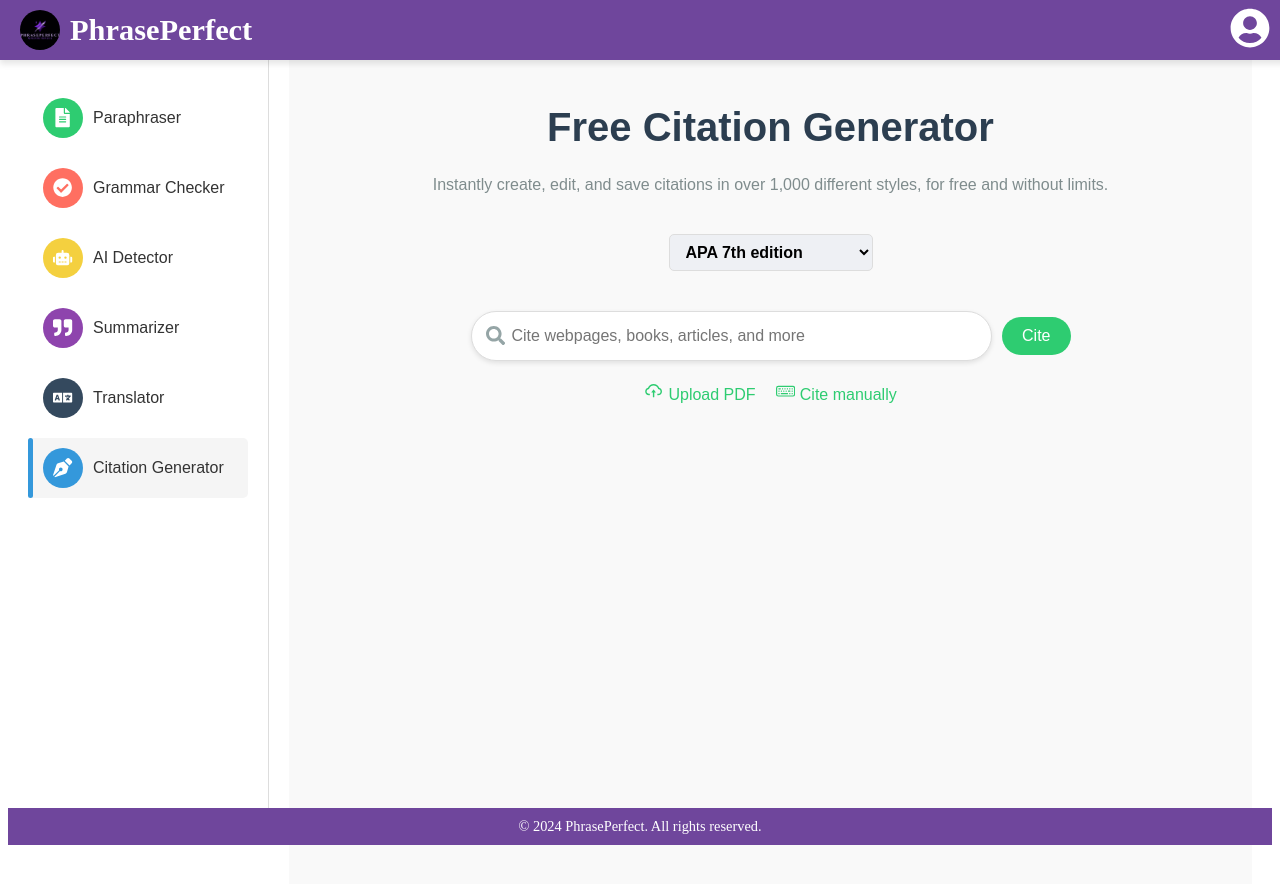
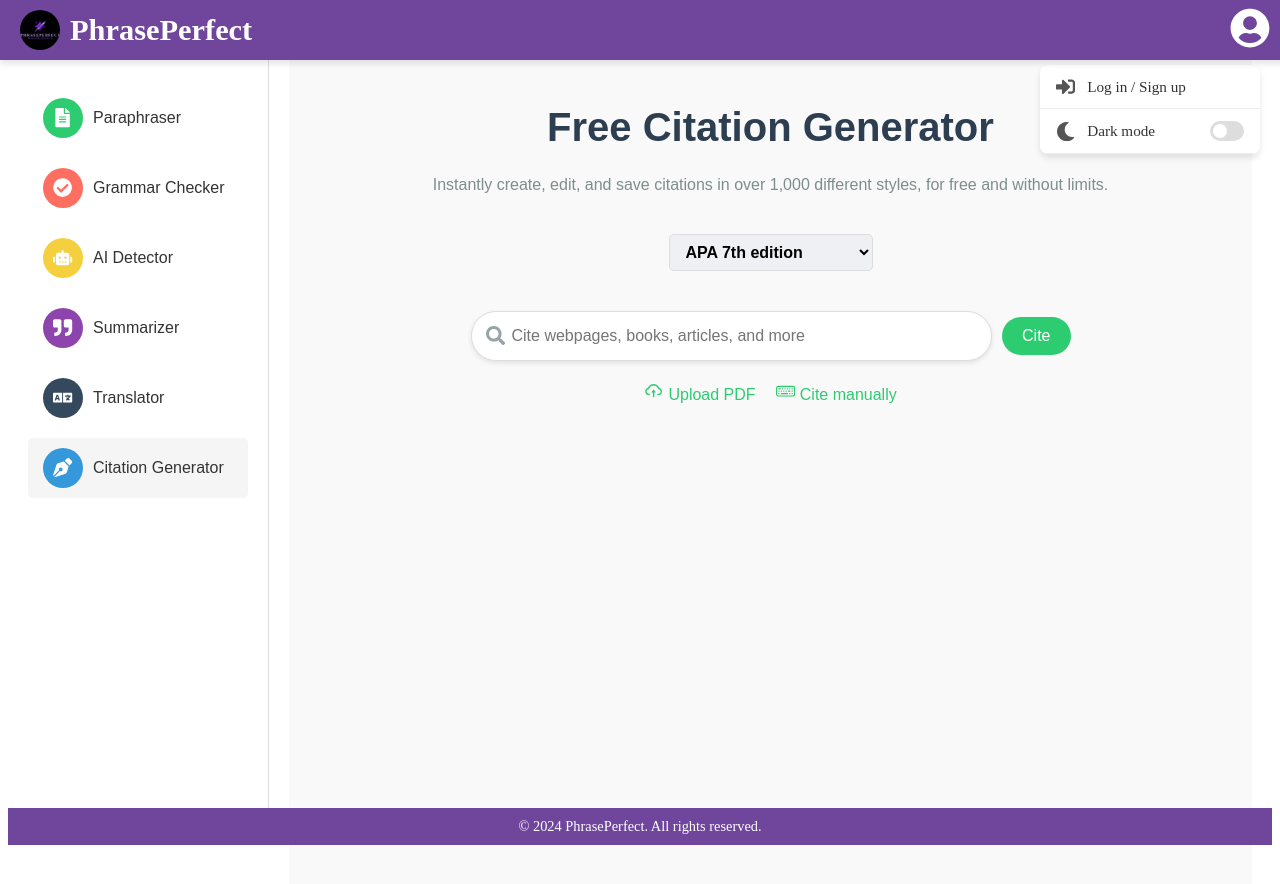
Before and after one commit to Prabal31/phraseperfect, a React (Create React App) app: page /citation-generator in a window 1280 px wide. Shown: the top 884 px of the page. Built offline with nearby package versions, Linux system fonts and the light colour scheme.

Commit message:
Implement dark mode functionality: add state management and pass props to AccountDropdown and Sidebar components

```diff
--- a/src/App.js
+++ b/src/App.js
@@ -1,4 +1,4 @@
-import React from "react";
+import React, { useState } from "react";
 import { BrowserRouter as Router, Routes, Route } from "react-router-dom";
 import Sidebar from "./Sidebar/Sidebar";
 import Header from "./Header/Header";
@@ -12,20 +12,26 @@
 import CitationgeneratorTool from "./Tools/CitationgeneratorTool";
 import Login from "./Auth/Login";
 import SignIn from "./Auth/Signin";
-
-
-
+import AccountDropdown from "./Auth/Accountdropdown"; // Import AccountDropdown
 
 const App = () => {
+  const [darkMode, setDarkMode] = useState(false);
+
+  const toggleDarkMode = () => {
+    setDarkMode((prev) => !prev);
+    document.body.style.backgroundColor = darkMode ? "#fff" : "#333";
+    document.body.style.color = darkMode ? "#000" : "#fff";
+  };
+
   return (
     <Router>
-      <div style={styles.page}>
+      <div style={{ ...styles.page, backgroundColor: darkMode ? "#333" : "#fff", color: darkMode ? "#fff" : "#000" }}>
         <Header />
+        <AccountDropdown darkMode={darkMode} toggleDarkMode={toggleDarkMode} /> {/* Pass darkMode and toggle */}
         <div style={styles.container}>
-          <Sidebar />
+          <Sidebar isDarkMode={darkMode} /> {/* Pass darkMode */}
           <main style={styles.content}>
             <Routes>
-              {/* Define the routes for different pages */}
               <Route path="/" element={<HomePage />} />
               <Route path="/paraphrase" element={<ParaphrasingTool />} />
               <Route path="/grammar-checker" element={<GrammarcheckerTool />} />
@@ -35,7 +41,6 @@
               <Route path="/citation-generator" element={<CitationgeneratorTool />} />
               <Route path="/login" element={<Login />} />
               <Route path="/signin" element={<SignIn />} />
-
             </Routes>
           </main>
         </div>
--- a/src/Auth/Accountdropdown.js
+++ b/src/Auth/Accountdropdown.js
@@ -1,27 +1,17 @@
-import React, { useState } from "react";
-import { Link } from "react-router-dom"; // Import Link for navigation
+import React from "react";
+import { Link } from "react-router-dom";
+import { FaMoon, FaSignInAlt } from "react-icons/fa";
 
-import { FaMoon, FaSignInAlt } from "react-icons/fa"; // Icons for the dropdown menu
-
-
-const AccountDropdown = () => {
-  const [darkMode, setDarkMode] = useState(false);
-
-  const toggleDarkMode = () => {
-    setDarkMode((prev) => !prev);
-    document.body.style.backgroundColor = darkMode ? "#fff" : "#333";
-    document.body.style.color = darkMode ? "#000" : "#fff";
-  };
-
+const AccountDropdown = ({ darkMode, toggleDarkMode }) => {
   return (
     <div style={styles.dropdownMenu}>
-         {/* Login / Sign Up */}
+      {/* Login / Sign Up */}
       <Link to="/login" style={styles.menuItem}>
         <FaSignInAlt style={styles.menuIcon} />
         <span>Log in / Sign up</span>
       </Link>
       {/* Dark Mode Toggle */}
-      <div style={styles.menuItem}>
+      <div style={styles.menuItem} onClick={toggleDarkMode}>
         <FaMoon style={styles.menuIcon} />
         <span>Dark mode</span>
         <div
@@ -29,7 +19,6 @@
             ...styles.toggleSwitch,
             backgroundColor: darkMode ? "#6f469c" : "#ddd",
           }}
-          onClick={toggleDarkMode}
         >
           <div
             style={{
--- a/src/Sidebar/Sidebar.js
+++ b/src/Sidebar/Sidebar.js
@@ -1,5 +1,5 @@
 import React from "react";
-import { Link, useLocation } from "react-router-dom"; // Import useLocation
+import { Link, useLocation } from "react-router-dom";
 import {
   FaFileAlt,
   FaCheckCircle,
@@ -7,10 +7,10 @@
   FaQuoteRight,
   FaLanguage,
   FaPenNib,
-} from "react-icons/fa"; // Icons for sidebar options
+} from "react-icons/fa";
 
-const Sidebar = () => {
-  const location = useLocation(); // Get the current path
+const Sidebar = ({ isDarkMode }) => {
+  const location = useLocation();
 
   const options = [
     { icon: <FaFileAlt />, label: "Paraphraser", color: "#2ECC71", path: "/paraphrase" },
@@ -22,32 +22,48 @@
   ];
 
   return (
-    <div style={styles.sidebar}>
+    <div
+      style={{
+        ...styles.sidebar,
+        backgroundColor: isDarkMode ? "#333" : "#fff",
+        color: isDarkMode ? "#fff" : "#333",
+        borderRight: isDarkMode ? "1px solid #444" : "1px solid #ddd",
+      }}
+    >
       <ul style={styles.options}>
         {options.map((option, index) => {
-          const isActive = location.pathname === option.path; // Check if the current path matches the item's path
+          const isActive = location.pathname === option.path;
           return (
             <li
               key={index}
               style={{
                 ...styles.option,
                 ...(isActive ? styles.activeOption : {}),
+                backgroundColor: isActive
+                  ? isDarkMode
+                    ? "#555"
+                    : "#f5f5f5"
+                  : "transparent",
+                color: isDarkMode ? "#fff" : "#333",
               }}
             >
-              <Link to={option.path} style={styles.link}>
-                <div style={{ ...styles.icon, backgroundColor: option.color }}>
+              <Link
+                to={option.path}
+                style={{
+                  ...styles.link,
+                  color: isDarkMode ? "#fff" : "#333",
+                }}
+              >
+                <div
+                  style={{
+                    ...styles.icon,
+                    backgroundColor: option.color,
+                  }}
+                >
                   {option.icon}
                 </div>
                 <span style={styles.label}>{option.label}</span>
               </Link>
-              {isActive && (
-                <div
-                  style={{
-                    ...styles.highlight,
-                    backgroundColor: option.color, // Match the highlight color to the tile's color
-                  }}
-                ></div>
-              )}
             </li>
           );
         })}
@@ -59,14 +75,13 @@
 const styles = {
   sidebar: {
     width: "220px",
-    backgroundColor: "white",
-    borderRight: "1px solid #ddd",
     padding: "20px",
     paddingTop: "80px",
     display: "flex",
     flexDirection: "column",
     alignItems: "flex-start",
     left: 0,
+    transition: "background-color 0.3s ease, color 0.3s ease",
   },
   options: {
     listStyleType: "none",
@@ -77,16 +92,16 @@
   option: {
     display: "flex",
     alignItems: "center",
-    position: "relative", // Necessary for the highlight bar
+    position: "relative",
     padding: "10px 15px",
     borderRadius: "5px",
     marginBottom: "10px",
     cursor: "pointer",
     fontFamily: "'Arial', sans-serif",
-    transition: "background-color 0.3s ease",
+    transition: "background-color 0.3s ease, color 0.3s ease",
   },
   activeOption: {
-    backgroundColor: "#f5f5f5", // Subtle background for the active option
+    backgroundColor: "#f5f5f5",
   },
   link: {
     display: "flex",
@@ -107,18 +122,8 @@
   },
   label: {
     fontSize: "1rem",
-    color: "#333",
     fontWeight: "500",
   },
-  highlight: {
-    position: "absolute",
-    left: 0,
-    top: 0,
-    bottom: 0,
-    width: "5px", // Width of the highlight bar
-    borderRadius: "5px", // Rounded edges
-  },
-
 };
 
 export default Sidebar;
```
